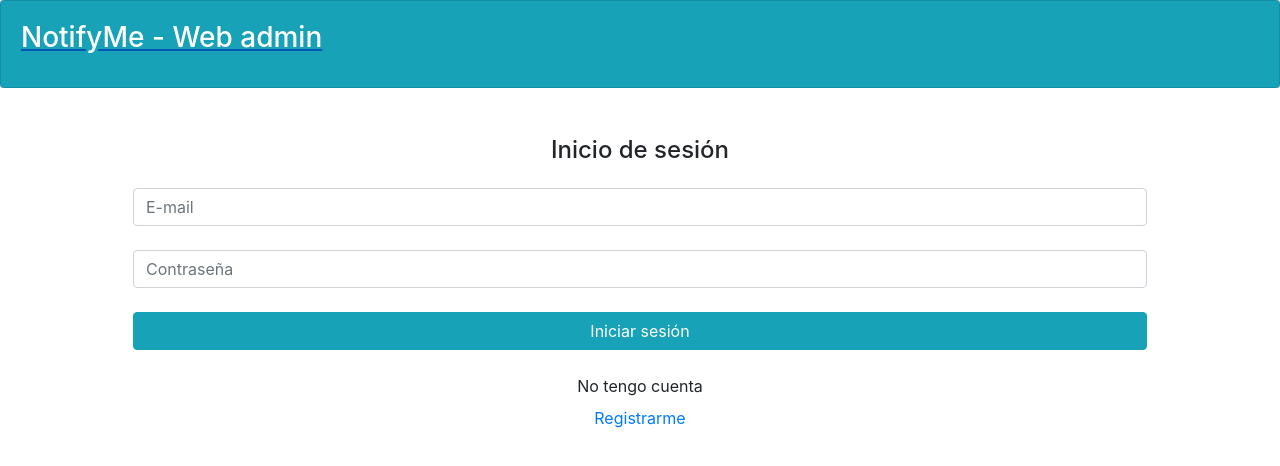
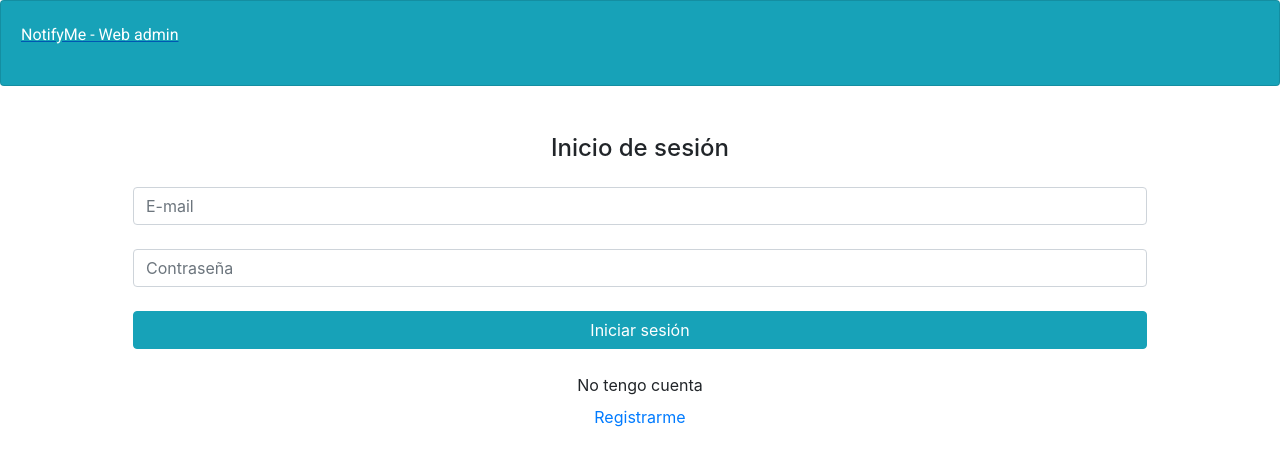
Before and after one commit to KarinaFernandez/NotifyMeWeb, an Angular app in the folder notifyMe/: page / in a window 1280 px wide. Shown: the top 466 px of the page. Built offline with nearby package versions, Linux system fonts and the light colour scheme.

Commit message:
Fix login form

```diff
--- a/notifyMe/angular.json
+++ b/notifyMe/angular.json
@@ -24,6 +24,7 @@
               "src/assets"
             ],
             "styles": [
+              "./node_modules/@angular/material/prebuilt-themes/indigo-pink.css",
               "src/styles.css"
             ],
             "scripts": []
@@ -88,6 +89,7 @@
               "src/assets"
             ],
             "styles": [
+              "./node_modules/@angular/material/prebuilt-themes/indigo-pink.css",
               "src/styles.css"
             ],
             "scripts": []
@@ -119,6 +121,7 @@
           }
         }
       }
-    }},
+    }
+  },
   "defaultProject": "notifyMe"
 }
--- a/notifyMe/package.json
+++ b/notifyMe/package.json
@@ -12,10 +12,12 @@
   "private": true,
   "dependencies": {
     "@angular/animations": "~10.2.0",
+    "@angular/cdk": "~10.2.7",
     "@angular/common": "~10.2.0",
     "@angular/compiler": "~10.2.0",
     "@angular/core": "~10.2.0",
     "@angular/forms": "~10.2.0",
+    "@angular/material": "~10.2.7",
     "@angular/platform-browser": "~10.2.0",
     "@angular/platform-browser-dynamic": "~10.2.0",
     "@angular/router": "~10.2.0",
--- a/notifyMe/src/app/app.module.ts
+++ b/notifyMe/src/app/app.module.ts
@@ -8,6 +8,7 @@
 import { RouterModule } from '@angular/router';
 import { LoginComponent } from './components/login/login.component';
 import { RegisterComponent } from './components/register/register.component';
+import { BrowserAnimationsModule } from '@angular/platform-browser/animations';
 
 @NgModule({
   declarations: [
@@ -23,7 +24,8 @@
     RouterModule.forRoot([
       { path: '', component: LoginComponent },
       { path: 'register', component: RegisterComponent }
-    ])
+    ]),
+    BrowserAnimationsModule
   ],
   providers: [],
   bootstrap: [AppComponent]
--- a/notifyMe/src/app/components/login/login.component.ts
+++ b/notifyMe/src/app/components/login/login.component.ts
@@ -31,15 +31,15 @@
     this.loginForm.reset();
     console.warn("Login information", loginData);
 
-    const { email, contraseña } = loginData;
+    const { email, password } = loginData;
 
-    if (email == "" || contraseña == "") {
+    if (email == "" || password == "") {
       this.errMsg = "Por favor valide los datos ingresados"
 
     } else {
 
       // Call to service and if is okey redirect
-      this.userService.login(email, contraseña).subscribe(user => {
+      this.userService.login(email, password).subscribe(user => {
         this.userService.setUser(user);
         console.log(user);
         this.router.navigate(['/home']);
@@ -47,6 +47,9 @@
         err => {
           if (err.status === 409) {
             this.errMsg = 'No existe usuario con las credenciales ingresadas';
+          } else {
+            console.log(err);
+            this.errMsg = 'Valide los datos ingresados';
           }
         });
     }
--- a/notifyMe/src/index.html
+++ b/notifyMe/src/index.html
@@ -6,8 +6,10 @@
   <base href="/">
   <meta name="viewport" content="width=device-width, initial-scale=1">
   <link rel="icon" type="image/x-icon" href="favicon.ico">
+  <link href="https://fonts.googleapis.com/css?family=Roboto:300,400,500&display=swap" rel="stylesheet">
+  <link href="https://fonts.googleapis.com/icon?family=Material+Icons" rel="stylesheet">
 </head>
-<body>
+<body class="mat-typography">
   <app-root></app-root>
 </body>
 </html>
--- a/notifyMe/src/styles.css
+++ b/notifyMe/src/styles.css
@@ -1 +1,4 @@
 /* You can add global styles to this file, and also import other style files */
+
+html, body { height: 100%; }
+body { margin: 0; font-family: Roboto, "Helvetica Neue", sans-serif; }
```
Also changed, not shown: 1 other file (tests, documents, lock files or other folders).
